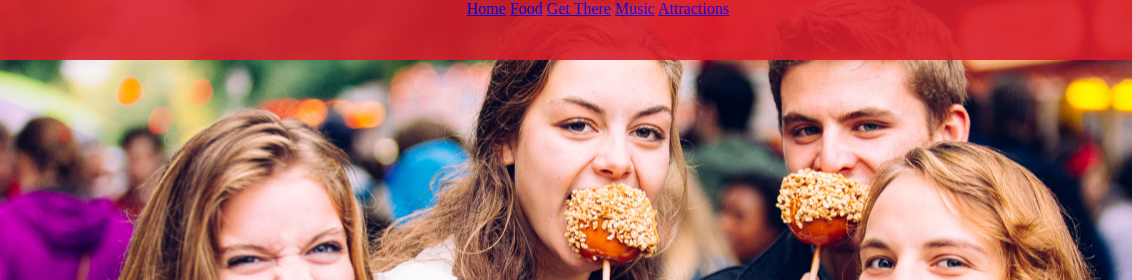
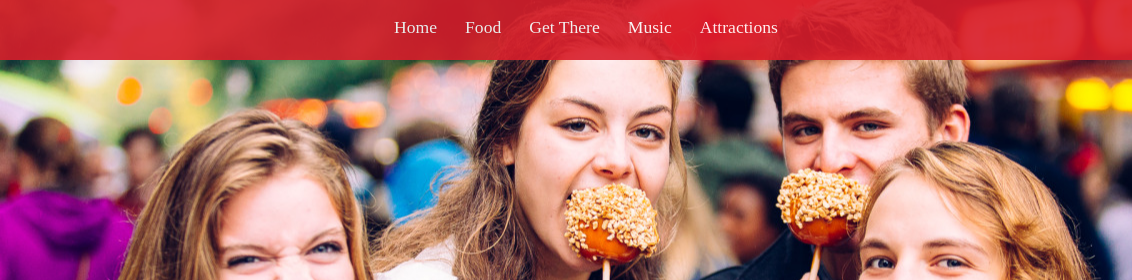
Before and after one commit to neolzh123/CS1300-Final-Project, a plain HTML site: page index.html in a window 1280 px wide. Shown: the top 280 px of the page, 0-1132 px from the left. Drawn offline with nearby package versions, Linux system fonts and the light colour scheme.

Commit message:
Replace css of ul list to span tag

```diff
--- a/styles/site.css
+++ b/styles/site.css
@@ -32,7 +32,7 @@ p, ul, ol {
     background-repeat: no-repeat;
     background-position: center;
     background-size: cover;
-    }
+}
 
 /*Styles the opaque, red navbar at the top of the browser window, and makes it fixed*/
 #navbar {
@@ -46,23 +46,19 @@ p, ul, ol {
     z-index: 0;
 }
 
-#navbar ul{
-    display: inline-block;
-    margin: auto;
+#navbar span{
+    list-style: none;
+    margin-right: 1.5em;
 }
 
-#navbar li{
-    list-style: none;
-}
-
-#navbar ul a {
+#navbar span a {
     color: white;
     font-size: 110%;
     text-decoration: none;
     line-height: 55px;
 }
 
-#navbar ul a:hover {
+#navbar span a:hover {
     text-decoration: underline;
     font-weight: bold;
     font-size: 130%;
```
